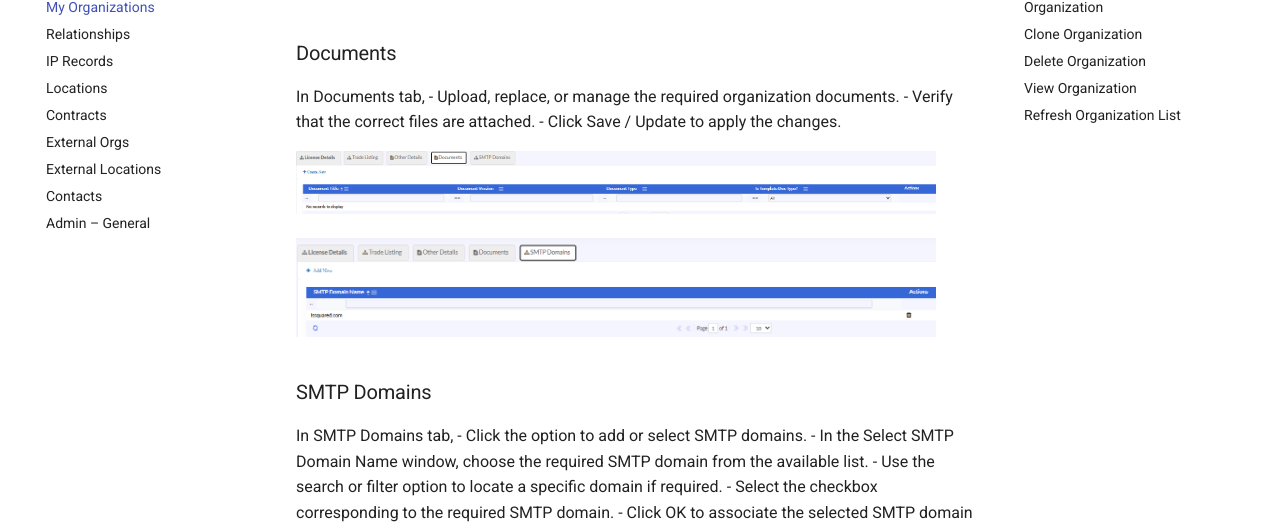
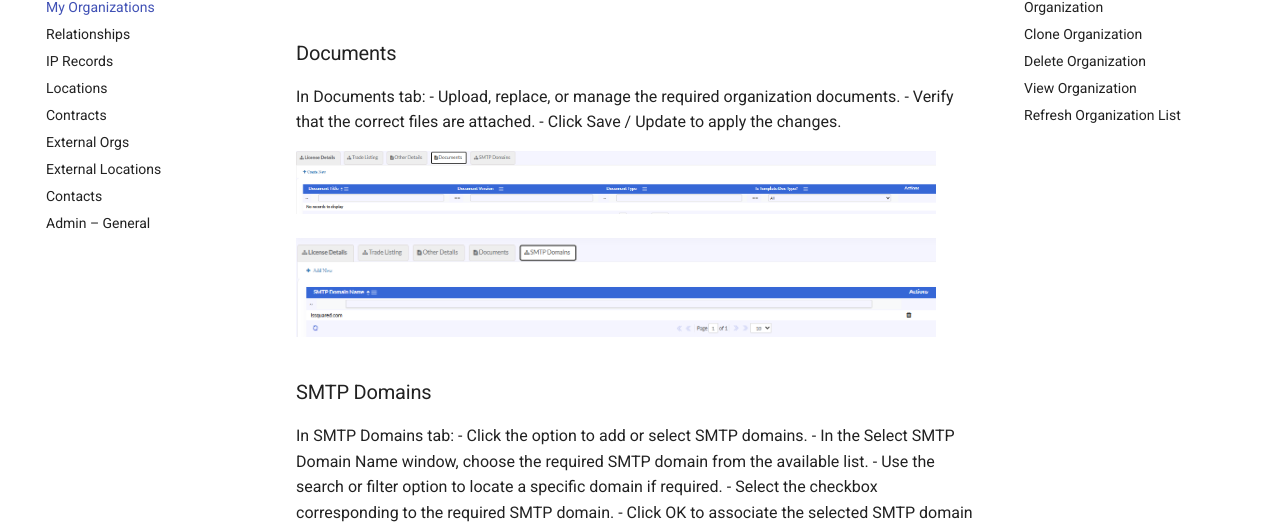
Before and after one commit to SatyaDora/ebis-org-docs, an MkDocs documentation site: the page built from docs/organization-my-organizations.md, in a window 1280 px wide and 900 px high, scrolled down 2138 px. Shown: the part 173-702 px from the top of the window. Built offline with MkDocs 1.6.1 and Material for MkDocs 9.7.7, drawn with Linux system fonts in a browser that asks for light colours; some of the changed text lies outside the part shown.

```diff
--- a/docs/organization-my-organizations.md
+++ b/docs/organization-my-organizations.md
@@ -25,7 +25,6 @@ To create a new organization:
 - Enter incorporation details such as Incorporation Name, Incorporation Type, Incorporation Status, Country, State, Incorporation Number, Incorporation Date, Fees, and Costs.
 - Select whether the organization is incorporated internally or through a consultancy.
 - Enter consultancy details if applicable.
-
 - Click Save to create the organization record.
 - Click Save & New to save the current record and create another organization.
 
@@ -69,7 +68,7 @@ in Other Details tab.
 
 ### Documents
 
-In Documents tab,
+In Documents tab:
 - Upload, replace, or manage the required organization documents.
 - Verify that the correct files are attached.
 - Click Save / Update to apply the changes.
@@ -80,7 +79,7 @@ In Documents tab,
 
 ### SMTP Domains
 
-In SMTP Domains tab,
+In SMTP Domains tab:
 - Click the option to add or select SMTP domains.
 - In the Select SMTP Domain Name window, choose the required SMTP domain from the available list.
 - Use the search or filter option to locate a specific domain if required.
@@ -201,7 +200,7 @@ The List Values option allows administrators to update and maintain predefined d
 
 The Custom Fields option is used to manage additional organization fields and update existing field configurations.
 
-- To update custom fields for organizations:
+To update custom fields for organizations:
 - Open the Settings menu.
 - Select Custom Fields.
 - Locate the required custom field from the list.
```
